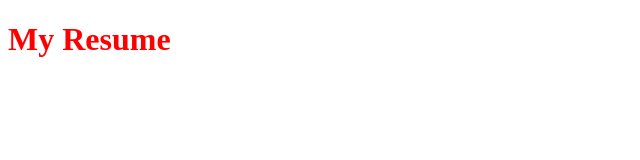
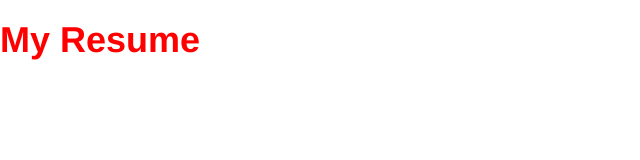
Before and after one commit to IliRusli/ilifilzarusli.github.io, a plain HTML site: page index.html in a window 1280 px wide. Shown: the whole page, without its empty margins (0-640 px from the left). Drawn offline with nearby package versions, Linux system fonts and the light colour scheme.

Commit message:
Update index.html

```diff
--- a/index.html
+++ b/index.html
@@ -1,7 +1,7 @@
 <!DOCTYPE html>
 <html>
   <head>
-    <link rel="stylesheet" href="https://maxcdn.bootstrapcdn.com/bootstrap/3.3.5/css/bootstrap-theme.min.css">
+   <link rel="stylesheet" href="https://maxcdn.bootstrapcdn.com/bootstrap/3.3.5/css/bootstrap.min.css">
     <style type="text/css">
       h1 {
         color: red;
```
